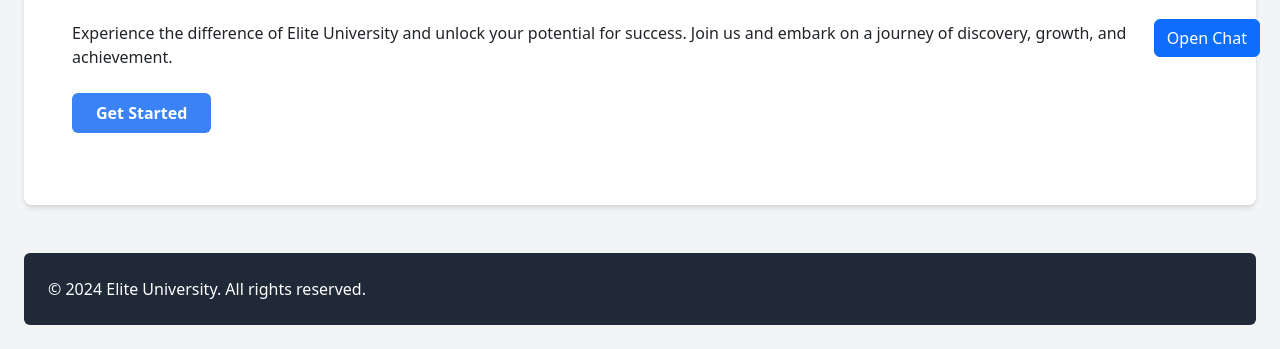
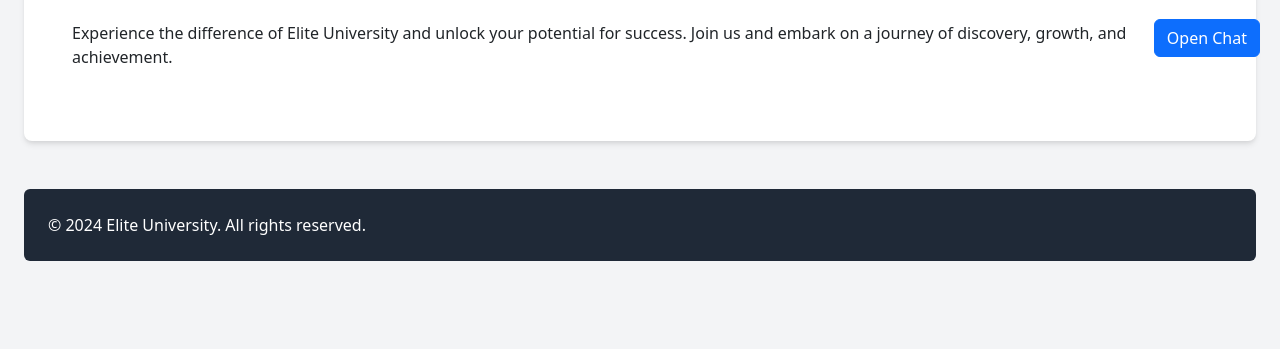
Before and after one commit to malix254/EliteBot, a plain HTML site: page index.html in a window 1280 px wide. Shown: the part 723-1072 px from the top of the page. After the commit the page ends 1008 px from the top, so only its background shows below. Drawn offline with nearby package versions, Linux system fonts and the light colour scheme.

Commit message:
Update index.html

```diff
--- a/index.html
+++ b/index.html
@@ -116,9 +116,7 @@
           <p class="mb-6">Experience the difference of Elite University and unlock your potential for success. Join us and embark on a journey of discovery, growth, and achievement.</p>
         </div>
 
-        <button class="bg-blue-500 hover:bg-blue-700 text-white font-bold py-2 px-4 rounded mb-6">
-            Get Started
-          </button>
+
       </div>
 
     </div>
```
